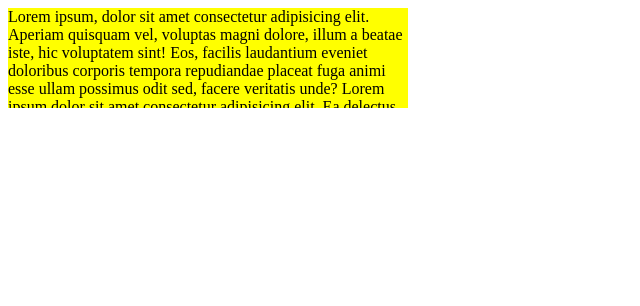
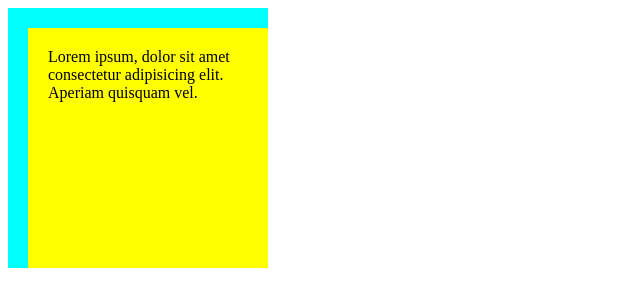
Before and after one commit to NachoBasilio/CodigoFacilito-Apuntes, a plain HTML site: page CSS/03-BoxModel/index.html in a window 1280 px wide. Shown: the whole page, without its empty margins (0-640 px from the left). Drawn offline with Linux system fonts and the light colour scheme.

Commit message:
BoxModel: Terminado

```diff
--- a/CSS/03-BoxModel/index.html
+++ b/CSS/03-BoxModel/index.html
@@ -7,6 +7,6 @@
     <link rel="stylesheet" href="style.css">
 </head>
 <body>
-    <div class="caja">Lorem ipsum, dolor sit amet consectetur adipisicing elit. Aperiam quisquam vel, voluptas magni dolore, illum a beatae iste, hic voluptatem sint! Eos, facilis laudantium eveniet doloribus corporis tempora repudiandae placeat fuga animi esse ullam possimus odit sed, facere veritatis unde? Lorem ipsum dolor sit amet consectetur adipisicing elit. Ea delectus eveniet laboriosam ducimus aliquid cupiditate vero expedita soluta minus, deserunt ut corporis! Blanditiis sint porro error iusto incidunt iste quidem.</div>
+    <div class="caja">Lorem ipsum, dolor sit amet consectetur adipisicing elit. Aperiam quisquam vel.</div>
 </body>
 </html>
--- a/CSS/03-BoxModel/style.css
+++ b/CSS/03-BoxModel/style.css
@@ -1,10 +1,11 @@
 .caja{
     background-color: yellow;
-    /* width: 300px; */
-    max-width: 400px;
-    min-width: 200px;
-    /* height: 100px; */
-    max-height: 100px;
-    min-height: 50px;
-    overflow: hidden;
+    width: 200px;
+    height: 200px;
+    padding: 20px;
+
+    border-color: aqua;
+    border-style: solid none none solid;
+
+    border-width: 20px;
 }
```
